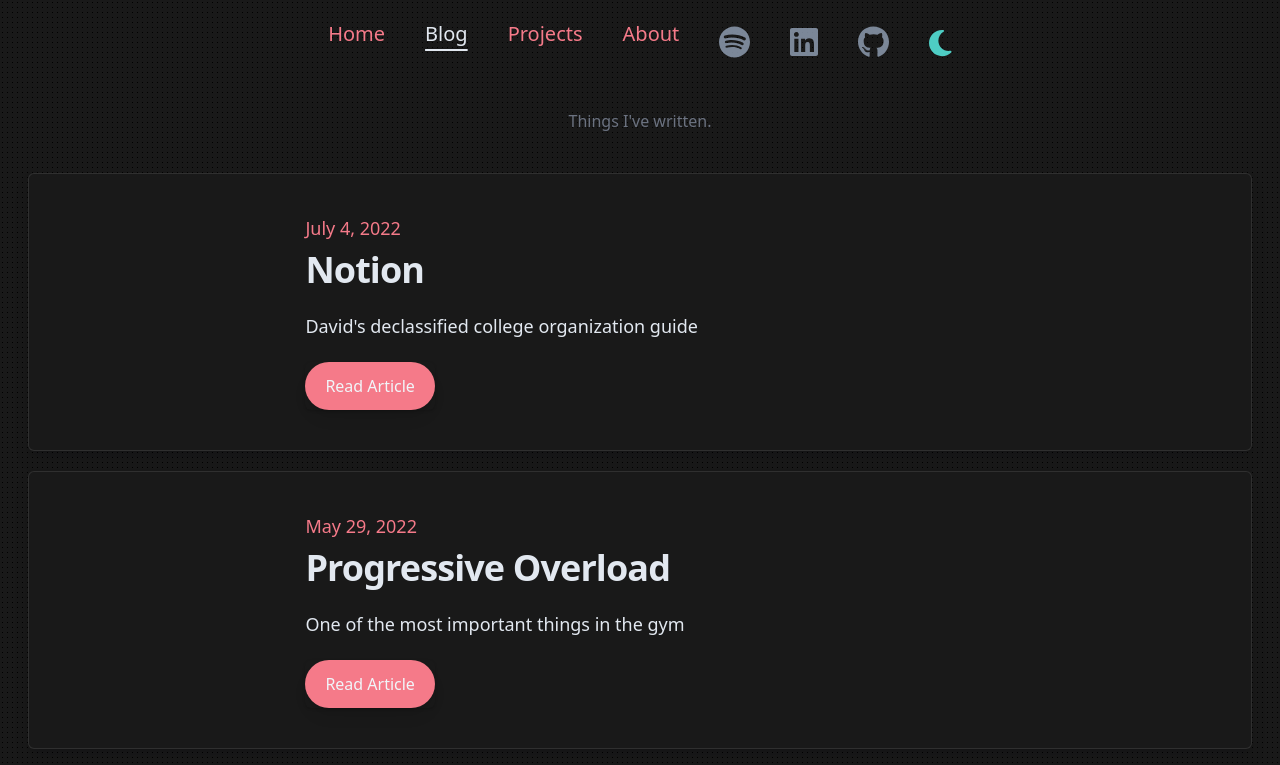
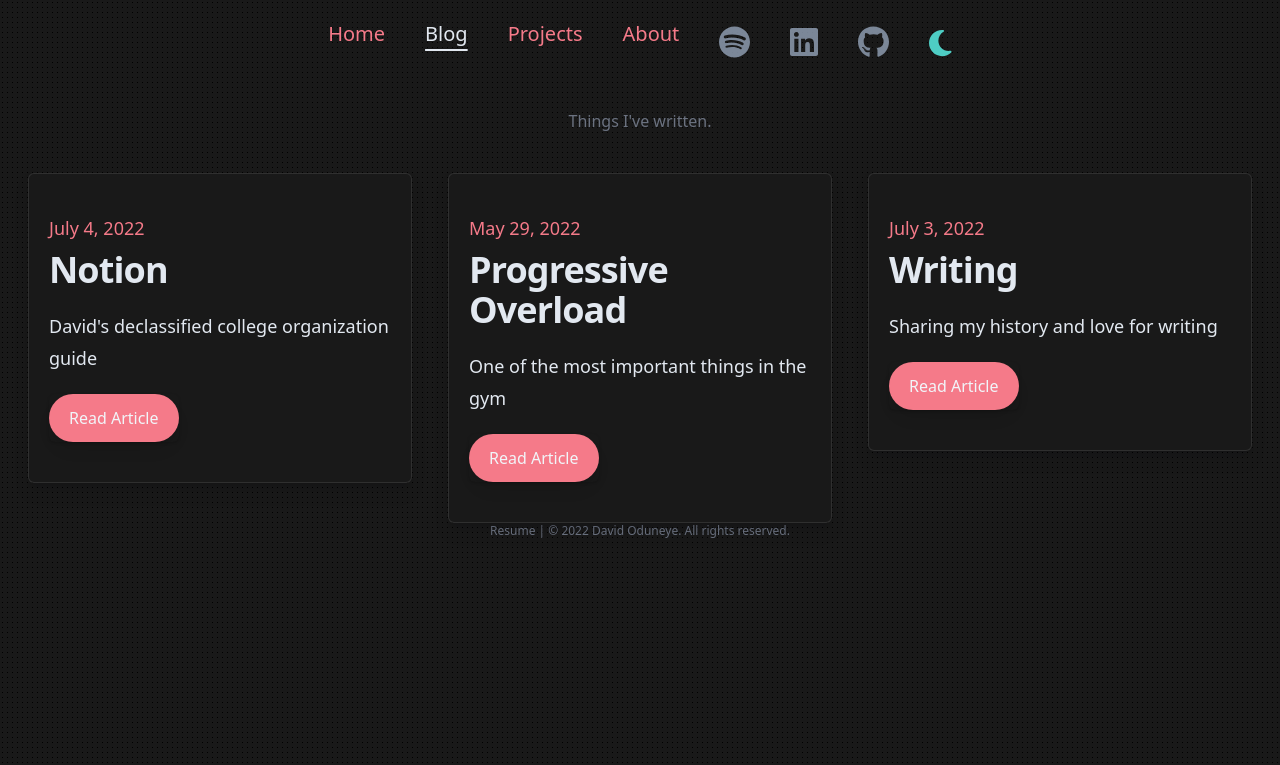
Before and after one commit to DOOduneye/portfolio, a Next.js app: page /posts in a window 1280 px wide. Shown: the top 765 px of the page. Built offline with nearby package versions, Linux system fonts and the light colour scheme.

Commit message:
semi-resolved:posts

```diff
--- a/components/PostCard.js
+++ b/components/PostCard.js
@@ -1,11 +1,7 @@
 import Link from 'next/link';
-import { useRouter } from 'next/router';
 
 export default function PostCard(props) {
     const { post: { frontmatter: { title, date, description }, slug } } = props;
-
-    const router = useRouter();
-    console.log(router.pathname);
 
     return (
         <Link href={`posts/${slug}`}>
--- a/pages/posts.js
+++ b/pages/posts.js
@@ -1,13 +1,23 @@
 import PostCard from '@/components/PostCard'
 import CardHeader from '@/components/Card/CardHeader'
 import { ContentContainer } from '@/styles/styles';
-import { MapPosts } from '@/styles/styles';
+// import { MapPosts } from '@/styles/styles';
 
 import tw from 'tailwind-styled-components';
 
 import fs from 'fs';
 import * as path from 'path';
 import matter from 'gray-matter';
+
+const MapPosts = tw.section`
+    grid
+    grid-col-1
+    md:grid-cols-1
+    lg:grid-cols-3
+    gap-5
+    px-5
+
+`;
 
 const Posts = ({ posts }) => {
     return (
```
